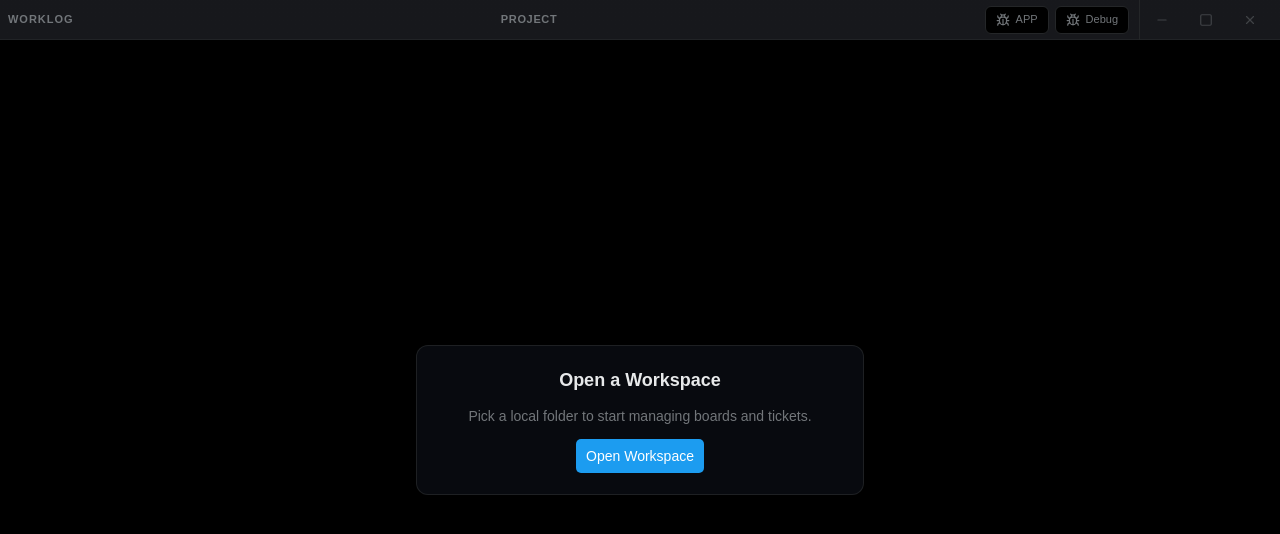
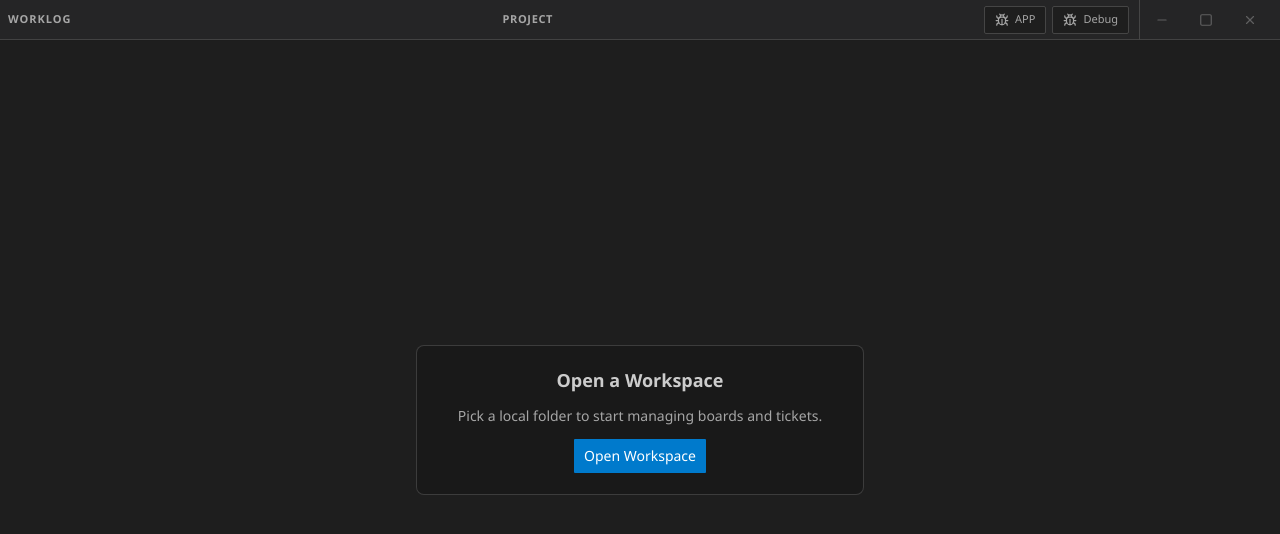
Before and after one commit to regisx001/Worklog, a SvelteKit app: page /onboarding in a window 1280 px wide. Shown: the top 534 px of the page. Built offline with nearby package versions, Linux system fonts and the light colour scheme.

Commit message:
feat: update styles for various components to enhance UI consistency and improve accessibility

```diff
--- a/src/lib/components/app/Kanban/KanbanColumn.svelte
+++ b/src/lib/components/app/Kanban/KanbanColumn.svelte
@@ -33,8 +33,8 @@
 
     const columnClass = $derived.by(() =>
         isDropTarget
-            ? "bg-gradient-to-b from-surface-card to-card ring-primary/20 flex min-h-0 flex-col rounded-xl border border-border/70 shadow-sm ring-2"
-            : "bg-gradient-to-b from-surface-card to-card flex min-h-0 flex-col rounded-xl border border-border/70 shadow-xs",
+            ? "bg-surface-raised ring-primary/30 flex min-h-0 flex-col rounded-xl border border-primary/40 shadow-sm ring-2"
+            : "bg-surface-card flex min-h-0 flex-col rounded-xl border border-border/90 shadow-xs",
     );
 
     function onDragOver(event: DragEvent) {
--- a/src/lib/components/app/Sidebar/Sidebar.svelte
+++ b/src/lib/components/app/Sidebar/Sidebar.svelte
@@ -281,7 +281,7 @@
     oncontextmenu={() => {
         return false;
     }}
-    class="text-sidebar-foreground flex h-auto max-h-[46vh] w-full flex-col border-b border-sidebar-border/80 bg-linear-to-b from-surface-sidebar to-surface-panel md:h-full md:max-h-none md:w-60 md:border-r md:border-b-0 lg:w-72"
+    class="text-sidebar-foreground flex h-auto max-h-[46vh] w-full flex-col border-b border-sidebar-border/90 bg-surface-sidebar md:h-full md:max-h-none md:w-60 md:border-r md:border-b-0 lg:w-72"
 >
     <header
         class="space-y-2 border-b border-sidebar-border/70 px-2.5 py-2.5 sm:px-3 sm:py-3"
--- a/src/lib/components/app/TicketDetail/TicketDetailPanel.svelte
+++ b/src/lib/components/app/TicketDetail/TicketDetailPanel.svelte
@@ -69,7 +69,7 @@
 <Sheet bind:open>
     <SheetContent
         side="right"
-        class="w-full max-w-[100vw] border-l border-border/80 bg-linear-to-b from-surface-card to-card p-0 text-[12px] shadow-lg data-[side=right]:sm:w-[40rem] data-[side=right]:sm:max-w-[96vw] data-[side=right]:lg:w-[44rem] data-[side=right]:top-(--app-toolbar-height) data-[side=right]:h-[calc(100dvh-var(--app-toolbar-height))]"
+        class="w-full max-w-[100vw] border-l border-border/90 bg-surface-card p-0 text-[12px] shadow-lg data-[side=right]:sm:w-[40rem] data-[side=right]:sm:max-w-[96vw] data-[side=right]:lg:w-[44rem] data-[side=right]:top-(--app-toolbar-height) data-[side=right]:h-[calc(100dvh-var(--app-toolbar-height))]"
         aria-label="Ticket details"
     >
         {#if ticket}
@@ -112,7 +112,7 @@
                 <Separator />
 
                 <div
-                    class="flex flex-col items-stretch gap-2 border-t border-border/70 bg-surface-panel/70 px-3 py-2.5 sm:flex-row sm:items-center sm:justify-between sm:px-4"
+                    class="flex flex-col items-stretch gap-2 border-t border-border/90 bg-surface-panel px-3 py-2.5 sm:flex-row sm:items-center sm:justify-between sm:px-4"
                 >
                     <div
                         class="text-[10px] text-muted-foreground sm:text-[11px]"
--- a/src/lib/components/app/Toolbar/AppToolbar.svelte
+++ b/src/lib/components/app/Toolbar/AppToolbar.svelte
@@ -140,7 +140,7 @@
 
 <header
     bind:this={toolbarEl}
-    class="relative z-60 flex h-(--app-toolbar-height) min-h-(--app-toolbar-height) w-full items-center border-b border-border/80 bg-linear-to-b from-surface-card to-card px-2 shadow-xs backdrop-blur-[1px]"
+    class="relative z-60 flex h-(--app-toolbar-height) min-h-(--app-toolbar-height) w-full items-center border-b border-border/90 bg-surface-sidebar px-2 shadow-2xs"
 >
     <ToolbarIdentity {projectName} />
 
--- a/src/lib/components/app/theme-v2/WorkspaceInset.svelte
+++ b/src/lib/components/app/theme-v2/WorkspaceInset.svelte
@@ -12,7 +12,7 @@
 
 <div
     class={cn(
-        "m-0.5 flex min-h-0 flex-1 overflow-hidden rounded-xl border border-border/70 bg-surface-panel/90 shadow-sm ring-1 ring-white/5 backdrop-blur-[1px] sm:m-1 md:m-2",
+        "m-0.5 flex min-h-0 flex-1 overflow-hidden rounded-lg border border-border/90 bg-surface-panel shadow-sm sm:m-1 md:m-2",
         className,
     )}
 >
--- a/src/lib/components/ui/tag-input/tag-input.svelte
+++ b/src/lib/components/ui/tag-input/tag-input.svelte
@@ -68,7 +68,7 @@
 <div
 	class={cn(
 		"flex min-h-10 w-full flex-wrap items-center gap-2 rounded-md border border-input bg-background px-3 py-2 text-sm ring-offset-background",
-		"focus-within:ring-2 focus-within:ring-ring focus-within:ring-offset-2",
+		"focus-within:ring-1 focus-within:ring-ring/45 focus-within:ring-offset-0",
 		disabled && "cursor-not-allowed opacity-50",
 		className,
 	)}
--- a/src/routes/+layout.svelte
+++ b/src/routes/+layout.svelte
@@ -44,11 +44,11 @@
 		}
 	});
 
+	const handleContextmenu = (event: MouseEvent) => {
+		event.preventDefault();
+	};
 	$effect(() => {
 		document.documentElement.classList.add("dark");
-		const handleContextmenu = (event: MouseEvent) => {
-			event.preventDefault();
-		};
 
 		document.addEventListener("contextmenu", handleContextmenu);
 
--- a/src/routes/layout.css
+++ b/src/routes/layout.css
@@ -1,113 +1,113 @@
 @import 'tailwindcss';
 @import "tw-animate-css";
-@import "@fontsource-variable/inter";
-@import "@fontsource-variable/geist";
 
 @custom-variant dark (&:is(.dark *));
-/* @plugin '@tailwindcss/forms';
-@plugin '@tailwindcss/typography'; */
+@plugin '@tailwindcss/forms' {
+  strategy: "class";
+}
+@plugin '@tailwindcss/typography';
 
 :root {
-  --background: oklch(1 0 0);
-  --foreground: oklch(0.1884 0.0128 248.5103);
-  --card: oklch(0.9784 0.0011 197.1387);
-  --card-foreground: oklch(0.1884 0.0128 248.5103);
-  --popover: oklch(1 0 0);
-  --popover-foreground: oklch(0.1884 0.0128 248.5103);
-  --primary: oklch(0.6723 0.1606 244.9955);
-  --primary-foreground: oklch(1 0 0);
-  --secondary: oklch(0.1884 0.0128 248.5103);
-  --secondary-foreground: oklch(1 0 0);
-  --muted: oklch(0.9222 0.0013 286.3737);
-  --muted-foreground: oklch(0.1884 0.0128 248.5103);
-  --accent: oklch(0.9392 0.0166 250.8453);
-  --accent-foreground: oklch(0.6723 0.1606 244.9955);
-  --destructive: oklch(0.6188 0.2376 25.7658);
-  --destructive-foreground: oklch(1 0 0);
-  --border: oklch(0.9317 0.0118 231.6594);
-  --input: oklch(0.9809 0.0025 228.7836);
-  --ring: oklch(0.6818 0.1584 243.354);
-  --chart-1: oklch(0.6723 0.1606 244.9955);
-  --chart-2: oklch(0.6907 0.1554 160.3454);
-  --chart-3: oklch(0.8214 0.16 82.5337);
-  --chart-4: oklch(0.7064 0.1822 151.7125);
-  --chart-5: oklch(0.5919 0.2186 10.5826);
-  --sidebar: oklch(0.9784 0.0011 197.1387);
-  --sidebar-foreground: oklch(0.1884 0.0128 248.5103);
-  --sidebar-primary: oklch(0.6723 0.1606 244.9955);
-  --sidebar-primary-foreground: oklch(1 0 0);
-  --sidebar-accent: oklch(0.9392 0.0166 250.8453);
-  --sidebar-accent-foreground: oklch(0.6723 0.1606 244.9955);
-  --sidebar-border: oklch(0.9271 0.0101 238.5177);
-  --sidebar-ring: oklch(0.6818 0.1584 243.354);
+  --background: rgb(255 255 255);
+  --foreground: rgb(30 30 30);
+  --card: rgb(245 245 245);
+  --card-foreground: rgb(30 30 30);
+  --popover: rgb(255 255 255);
+  --popover-foreground: rgb(30 30 30);
+  --primary: rgb(0 122 204);
+  --primary-foreground: rgb(255 255 255);
+  --secondary: rgb(223 223 223);
+  --secondary-foreground: rgb(51 51 51);
+  --muted: rgb(239 239 239);
+  --muted-foreground: rgb(97 97 97);
+  --accent: rgb(229 229 229);
+  --accent-foreground: rgb(30 30 30);
+  --destructive: rgb(196 43 28);
+  --destructive-foreground: rgb(255 255 255);
+  --border: rgb(224 224 224);
+  --input: rgb(255 255 255);
+  --ring: rgb(0 122 204);
+  --chart-1: rgb(0 122 204);
+  --chart-2: rgb(56 142 60);
+  --chart-3: rgb(251 140 0);
+  --chart-4: rgb(142 36 170);
+  --chart-5: rgb(229 57 53);
+  --sidebar: rgb(242 242 242);
+  --sidebar-foreground: rgb(30 30 30);
+  --sidebar-primary: rgb(0 122 204);
+  --sidebar-primary-foreground: rgb(255 255 255);
+  --sidebar-accent: rgb(230 230 230);
+  --sidebar-accent-foreground: rgb(30 30 30);
+  --sidebar-border: rgb(224 224 224);
+  --sidebar-ring: rgb(0 122 204);
 
-  --surface-panel: oklch(0.97 0.004 240);
-  --surface-sidebar: oklch(0.965 0.004 240);
-  --surface-card: oklch(0.99 0.001 200);
-  --surface-raised: oklch(1 0 0);
-  --text-secondary: oklch(0.45 0.01 245);
-  --text-tertiary: oklch(0.55 0.01 245);
-  --accent-loud: oklch(0.61 0.17 244);
+  --surface-panel: rgb(245 245 245);
+  --surface-sidebar: rgb(242 242 242);
+  --surface-card: rgb(255 255 255);
+  --surface-raised: rgb(255 255 255);
+  --text-secondary: rgb(66 66 66);
+  --text-tertiary: rgb(97 97 97);
+  --accent-loud: rgb(0 122 204);
 
-  --font-sans: 'Inter Variable', sans-serif;
-  --font-display: 'Geist Variable', 'Inter Variable', sans-serif;
-  --font-mono: ui-monospace, SFMono-Regular, Menlo, Monaco, Consolas, 'Liberation Mono', monospace;
+  --font-sans: "Segoe UI", "Ubuntu", "Cantarell", "Noto Sans", sans-serif;
+  --font-display: "Segoe UI", "Ubuntu", "Cantarell", "Noto Sans", sans-serif;
+  --font-mono: "Cascadia Code", "Consolas", "Menlo", "Monaco", "Liberation Mono", monospace;
 
-  --radius: 0.5rem;
+  --radius: 0.25rem;
   --spacing: 0.25rem;
   --app-toolbar-height: calc(var(--spacing) * 10);
 
-  --shadow-2xs: 0 1px 3px 0 hsl(0 0% 0% / 0.05);
-  --shadow-xs: 0 1px 3px 0 hsl(0 0% 0% / 0.05);
-  --shadow-sm: 0 1px 3px 0 hsl(0 0% 0% / 0.1), 0 1px 2px -1px hsl(0 0% 0% / 0.1);
-  --shadow: 0 1px 3px 0 hsl(0 0% 0% / 0.1), 0 1px 2px -1px hsl(0 0% 0% / 0.1);
-  --shadow-md: 0 1px 3px 0 hsl(0 0% 0% / 0.1), 0 2px 4px -1px hsl(0 0% 0% / 0.1);
-  --shadow-lg: 0 1px 3px 0 hsl(0 0% 0% / 0.1), 0 4px 6px -1px hsl(0 0% 0% / 0.1);
-  --shadow-xl: 0 1px 3px 0 hsl(0 0% 0% / 0.1), 0 8px 10px -1px hsl(0 0% 0% / 0.1);
-  --shadow-2xl: 0 1px 3px 0 hsl(0 0% 0% / 0.25);
+  --shadow-2xs: 0 0 0 1px rgb(0 0 0 / 0.04);
+  --shadow-xs: 0 0 0 1px rgb(0 0 0 / 0.06);
+  --shadow-sm: 0 1px 2px rgb(0 0 0 / 0.14);
+  --shadow: 0 1px 2px rgb(0 0 0 / 0.16);
+  --shadow-md: 0 2px 4px rgb(0 0 0 / 0.2);
+  --shadow-lg: 0 4px 10px rgb(0 0 0 / 0.24);
+  --shadow-xl: 0 6px 16px rgb(0 0 0 / 0.28);
+  --shadow-2xl: 0 8px 22px rgb(0 0 0 / 0.3);
 }
 
 .dark {
-  --background: oklch(0 0 0);
-  --foreground: oklch(0.9328 0.0025 228.7857);
-  --card: oklch(0.2097 0.008 274.5332);
-  --card-foreground: oklch(0.8853 0 0);
-  --popover: oklch(0 0 0);
-  --popover-foreground: oklch(0.9328 0.0025 228.7857);
-  --primary: oklch(0.6692 0.1607 245.011);
-  --primary-foreground: oklch(1 0 0);
-  --secondary: oklch(0.9622 0.0035 219.5331);
-  --secondary-foreground: oklch(0.1884 0.0128 248.5103);
-  --muted: oklch(0.209 0 0);
-  --muted-foreground: oklch(0.5637 0.0078 247.9662);
-  --accent: oklch(0.1928 0.0331 242.5459);
-  --accent-foreground: oklch(0.6692 0.1607 245.011);
-  --destructive: oklch(0.6188 0.2376 25.7658);
-  --destructive-foreground: oklch(1 0 0);
-  --border: oklch(0.2674 0.0047 248.0045);
-  --input: oklch(0.302 0.0288 244.8244);
-  --ring: oklch(0.6818 0.1584 243.354);
-  --chart-1: oklch(0.6723 0.1606 244.9955);
-  --chart-2: oklch(0.6907 0.1554 160.3454);
-  --chart-3: oklch(0.8214 0.16 82.5337);
-  --chart-4: oklch(0.7064 0.1822 151.7125);
-  --chart-5: oklch(0.5919 0.2186 10.5826);
-  --sidebar: oklch(0.18 0.01 270);
-  --sidebar-foreground: oklch(0.8853 0 0);
-  --sidebar-primary: oklch(0.6818 0.1584 243.354);
-  --sidebar-primary-foreground: oklch(1 0 0);
-  --sidebar-accent: oklch(0.1928 0.0331 242.5459);
-  --sidebar-accent-foreground: oklch(0.6692 0.1607 245.011);
-  --sidebar-border: oklch(0.3795 0.022 240.5943);
-  --sidebar-ring: oklch(0.6818 0.1584 243.354);
+  --background: rgb(30 30 30);
+  --foreground: rgb(204 204 204);
+  --card: rgb(37 37 38);
+  --card-foreground: rgb(204 204 204);
+  --popover: rgb(37 37 38);
+  --popover-foreground: rgb(204 204 204);
+  --primary: rgb(0 122 204);
+  --primary-foreground: rgb(255 255 255);
+  --secondary: rgb(51 51 51);
+  --secondary-foreground: rgb(204 204 204);
+  --muted: rgb(42 45 46);
+  --muted-foreground: rgb(166 166 166);
+  --accent: rgb(55 55 61);
+  --accent-foreground: rgb(204 204 204);
+  --destructive: rgb(243 75 69);
+  --destructive-foreground: rgb(255 255 255);
+  --border: rgb(69 69 69);
+  --input: rgb(60 60 60);
+  --ring: rgb(0 122 204);
+  --chart-1: rgb(0 122 204);
+  --chart-2: rgb(78 201 176);
+  --chart-3: rgb(220 220 170);
+  --chart-4: rgb(197 134 192);
+  --chart-5: rgb(240 113 120);
+  --sidebar: rgb(37 37 38);
+  --sidebar-foreground: rgb(204 204 204);
+  --sidebar-primary: rgb(0 122 204);
+  --sidebar-primary-foreground: rgb(255 255 255);
+  --sidebar-accent: rgb(47 47 47);
+  --sidebar-accent-foreground: rgb(220 220 220);
+  --sidebar-border: rgb(51 51 51);
+  --sidebar-ring: rgb(0 122 204);
 
-  --surface-panel: oklch(0.16 0.012 270);
-  --surface-sidebar: oklch(0.145 0.012 270);
-  --surface-card: oklch(0.21 0.008 274.5332);
-  --surface-raised: oklch(0.24 0.012 270);
-  --text-secondary: oklch(0.72 0.01 245);
-  --text-tertiary: oklch(0.62 0.012 245);
-  --accent-loud: oklch(0.74 0.17 243);
+  --surface-panel: rgb(24 24 24);
+  --surface-sidebar: rgb(37 37 38);
+  --surface-card: rgb(45 45 45);
+  --surface-raised: rgb(56 56 56);
+  --text-secondary: rgb(192 192 192);
+  --text-tertiary: rgb(166 166 166);
+  --accent-loud: rgb(0 122 204);
 
   color-scheme: dark;
 }
@@ -180,6 +180,21 @@
     @apply border-border outline-ring/50;
   }
 
+  *:not(input):not(textarea):not([contenteditable="true"]) {
+    -webkit-user-select: none;
+    -ms-user-select: none;
+    user-select: none;
+  }
+
+  input,
+  textarea,
+  [contenteditable="true"],
+  [data-allow-select="true"] {
+    -webkit-user-select: text;
+    -ms-user-select: text;
+    user-select: text;
+  }
+
   html {
     @apply font-sans;
   }
@@ -187,9 +202,7 @@
   body {
     @apply bg-background text-foreground antialiased;
     font-size: 12px;
-    background-image:
-      radial-gradient(120% 80% at 0% 0%, rgb(59 130 246 / 0.09), transparent 60%),
-      radial-gradient(90% 70% at 100% 100%, rgb(16 185 129 / 0.08), transparent 65%);
+    background-image: linear-gradient(var(--color-background), var(--color-background));
     background-attachment: fixed;
   }
 
```
Also changed, not shown: src/lib/components/ui/input/input.svelte (+12 -6 lines), src/lib/components/ui/textarea/textarea.svelte (+7 -3 lines).
